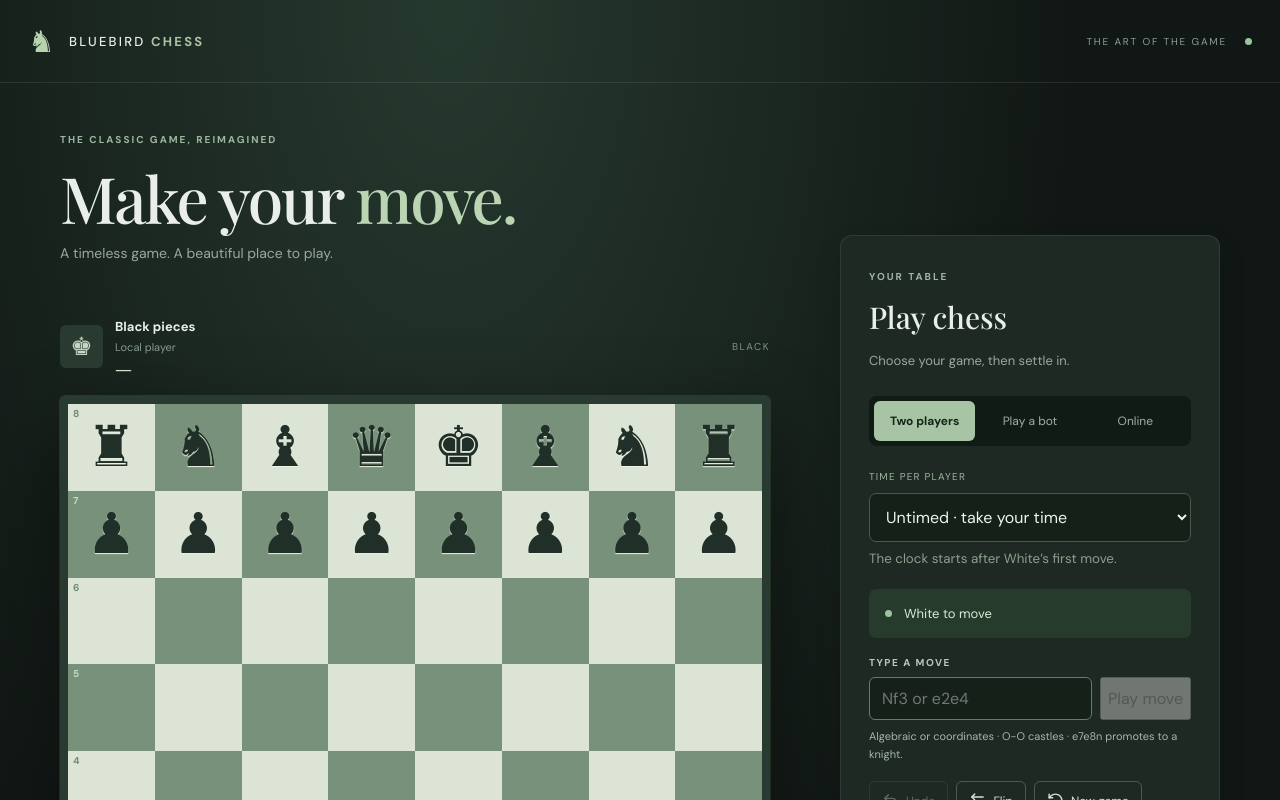
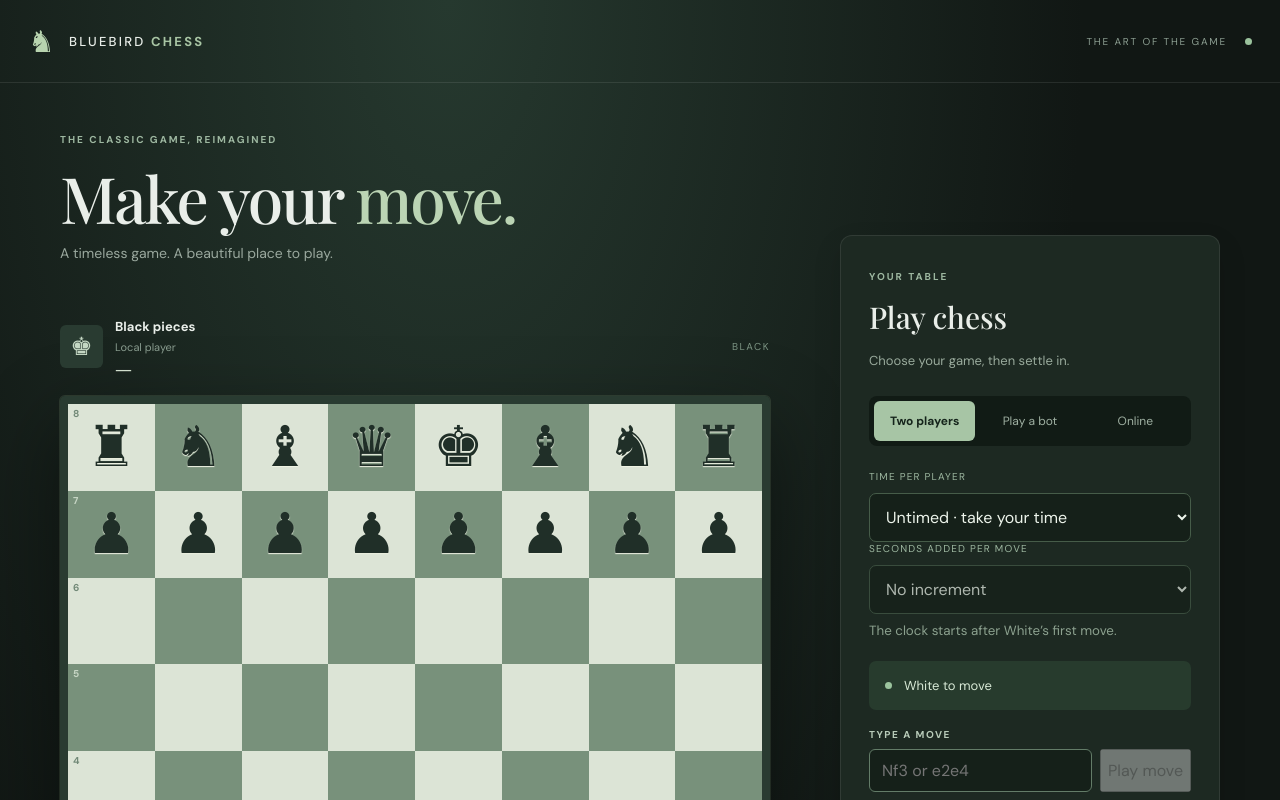
Before and after one commit to Bluebird-Studio/chess, a React (Vite) app in the folder apps/web/: page / in a window 1280 px wide. Shown: the top 800 px of the page. Built offline with nearby package versions, Linux system fonts and the light colour scheme; a web font is replaced by a local one.

Commit message:
feat(web): add per-move increments to local and bot clocks

```diff
--- a/apps/web/src/clock.ts
+++ b/apps/web/src/clock.ts
@@ -2,8 +2,11 @@ export type ClockState = { w: number; b: number; active: 'w' | 'b'; since: numbe
 export function remaining(clock: ClockState, now: number): { w: number; b: number } {
   return { ...{ w: clock.w, b: clock.b }, [clock.active]: Math.max(0, clock[clock.active] - Math.max(0, now - clock.since)) };
 }
-export function switchClock(clock: ClockState, now: number): ClockState {
-  return { ...remaining(clock, now), active: clock.active === 'w' ? 'b' : 'w', since: now };
+export function switchClock(clock: ClockState, now: number, increment = 0): ClockState {
+  const values = remaining(clock, now);
+  // An expired clock cannot be rescued by completing a move.
+  if (values[clock.active] > 0) values[clock.active] += Math.max(0, increment);
+  return { ...values, active: clock.active === 'w' ? 'b' : 'w', since: now };
 }
 export function formatClock(milliseconds: number): string {
   const seconds = Math.ceil(Math.max(0, milliseconds) / 1000);
--- a/apps/web/src/main.tsx
+++ b/apps/web/src/main.tsx
@@ -43,6 +43,7 @@ function App() {
     try { return readSavedSeat(sessionStorage.getItem('bluebird:last-seat')); } catch { return null; }
   });
   const [timeControl, setTimeControl] = useState(0);
+  const [increment, setIncrement] = useState(0);
   const [clock, setClock] = useState<ClockState | null>(null);
   const clockHistory = useRef<ClockState[]>([]);
   const [now, setNow] = useState(Date.now);
@@ -129,7 +130,7 @@ function App() {
     const current = clock ?? { w: timeControl, b: timeControl, active: game.turn(), since: timestamp };
     if (remaining(current, timestamp)[game.turn()] === 0) { setNow(timestamp); return false; }
     clockHistory.current.push({ ...remaining(current, timestamp), active: current.active, since: timestamp });
-    setClock(switchClock(current, timestamp)); setNow(timestamp);
+    setClock(switchClock(current, timestamp, increment)); setNow(timestamp);
     return true;
   }
 
@@ -401,7 +402,7 @@ function App() {
             <select id="bot" value={level} onChange={e => { setLevel(e.target.value as BotLevel); reset(); }}>{levels.map(l => <option value={l.id} key={l.id}>{l.name}</option>)}</select>
             <small>{levels.find(l => l.id === level)?.description}</small>
           </div>}
-          {mode !== 'online' && <div className="bot-select"><label htmlFor="time-control">TIME PER PLAYER</label><select id="time-control" value={timeControl} onChange={e => { reset(); setTimeControl(Number(e.target.value)); }}><option value={0}>Untimed · take your time</option><option value={300000}>5 minutes · blitz</option><option value={600000}>10 minutes · rapid</option></select><small>{clock ? 'Clock running. Each move starts your opponent’s time.' : 'The clock starts after White’s first move.'}</small></div>}
+          {mode !== 'online' && <div className="bot-select"><label htmlFor="time-control">TIME PER PLAYER</label><select id="time-control" value={timeControl} onChange={e => { reset(); setTimeControl(Number(e.target.value)); }}><option value={0}>Untimed · take your time</option><option value={300000}>5 minutes · blitz</option><option value={600000}>10 minutes · rapid</option></select><label htmlFor="clock-increment">SECONDS ADDED PER MOVE</label><select id="clock-increment" value={increment} disabled={!timeControl} onChange={event => { reset(); setIncrement(Number(event.target.value)); }}><option value={0}>No increment</option><option value={2000}>+2 seconds</option><option value={3000}>+3 seconds</option><option value={5000}>+5 seconds</option><option value={10000}>+10 seconds</option></select><small>{clock ? `Clock running. Each move adds ${increment / 1000} seconds and starts your opponent’s time.` : 'The clock starts after White’s first move.'}</small></div>}
           <div className="status" role="status" aria-live="polite"><span className="status-dot"/><span>{botTurn ? 'Computer is thinking…' : status}</span></div>
           <form className="move-entry" onSubmit={event => {
             event.preventDefault();
```
Also changed, not shown: 1 other file (tests, documents, lock files or other folders).
